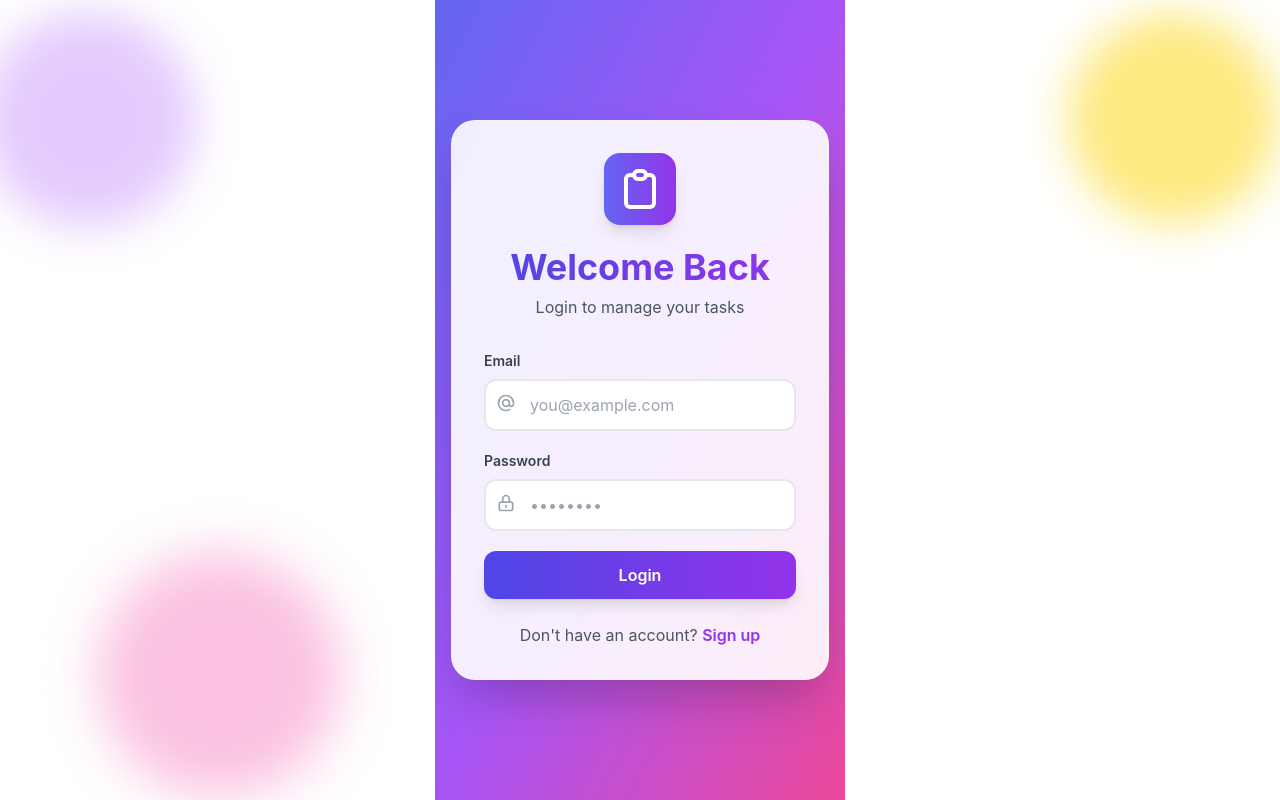
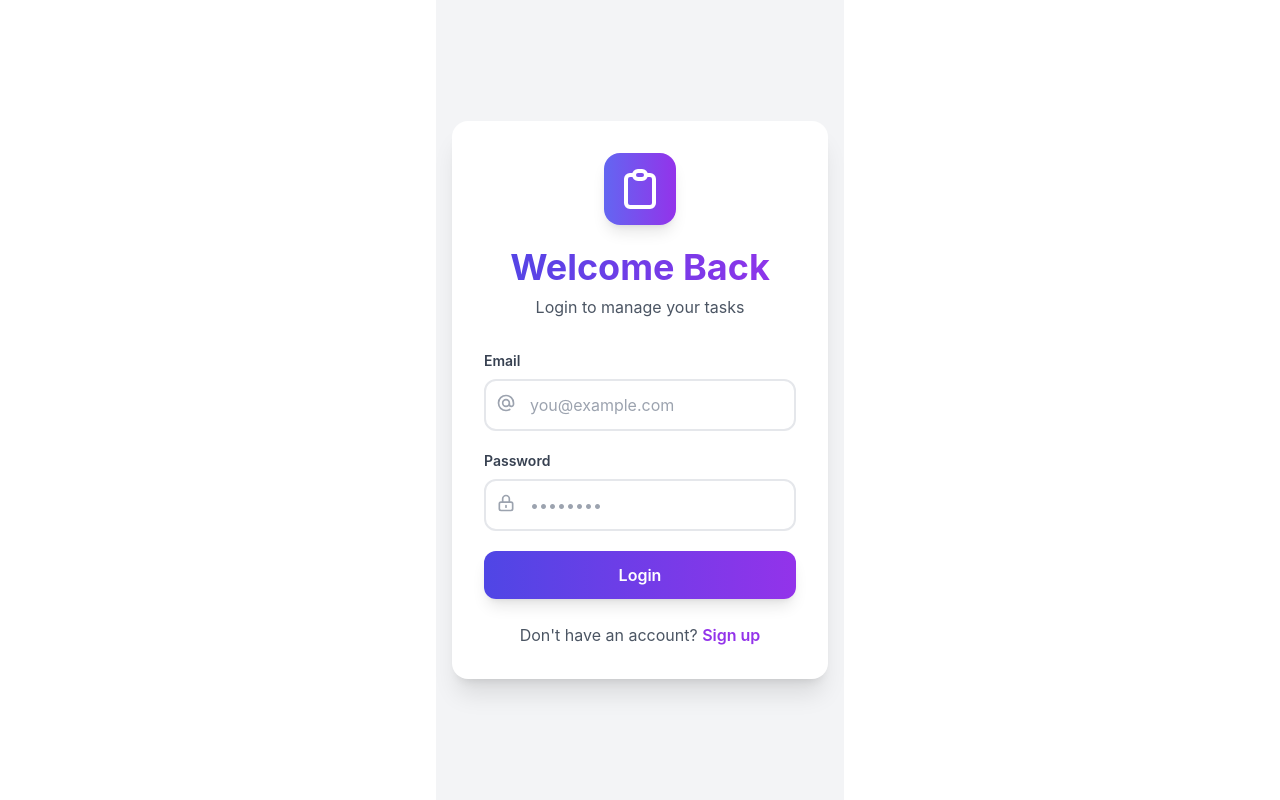
Before and after one commit to anubhav2415/task-manager-frontend, a React (Vite) app: page / in a window 1280 px wide. Built offline with nearby package versions, Linux system fonts and the light colour scheme.

Commit message:
Fix signup and login  layout centering issue

```diff
--- a/src/App.jsx
+++ b/src/App.jsx
@@ -86,9 +86,9 @@ const Login = ({ onSwitch }) => {
   };
 
   return (
-    <div className="min-h-screen bg-gradient-to-br from-indigo-500 via-purple-500 to-pink-500 flex items-center justify-center p-4 relative overflow-hidden">
-      <AnimatedBackground />
-      <div className="bg-white/90 backdrop-blur-lg rounded-3xl shadow-2xl p-8 w-full max-w-md transform hover:scale-105 transition-all duration-300 border border-white/20">
+    <div className="min-h-screen grid place-items-center bg-gray-100 p-4">
+     {/* <AnimatedBackground /> */}
+      <div className="relative z-10 bg-white rounded-2xl shadow-xl p-8 w-full max-w-md">
         <div className="text-center mb-8">
           <div className="inline-block p-3 bg-gradient-to-r from-indigo-500 to-purple-600 rounded-2xl mb-4 shadow-lg transform hover:rotate-12 transition-transform">
             <svg className="w-12 h-12 text-white" fill="none" stroke="currentColor" viewBox="0 0 24 24"><path strokeLinecap="round" strokeLinejoin="round" strokeWidth={2} d="M9 5H7a2 2 0 00-2 2v12a2 2 0 002 2h10a2 2 0 002-2V7a2 2 0 00-2-2h-2M9 5a2 2 0 002 2h2a2 2 0 002-2M9 5a2 2 0 012-2h2a2 2 0 012 2" /></svg>
@@ -140,9 +140,9 @@ const Signup = ({ onSwitch }) => {
   };
 
   return (
-    <div className="min-h-screen bg-gradient-to-br from-blue-500 via-indigo-500 to-purple-600 flex items-center justify-center p-4 relative overflow-hidden">
-      <AnimatedBackground />
-      <div className="bg-white/90 backdrop-blur-lg rounded-3xl shadow-2xl p-8 w-full max-w-md transform hover:scale-105 transition-all duration-300 border border-white/20">
+   <div className="min-h-screen grid place-items-center bg-gray-100 p-4">
+      {/* <AnimatedBackground /> */}
+      <div className="relative z-10 bg-white rounded-2xl shadow-xl p-8 w-full max-w-md">
         <div className="text-center mb-8">
           <div className="inline-block p-3 bg-gradient-to-r from-blue-500 to-indigo-600 rounded-2xl mb-4 shadow-lg transform hover:rotate-12 transition-transform">
             <svg className="w-12 h-12 text-white" fill="none" stroke="currentColor" viewBox="0 0 24 24"><path strokeLinecap="round" strokeLinejoin="round" strokeWidth={2} d="M18 9v3m0 0v3m0-3h3m-3 0h-3m-2-5a4 4 0 11-8 0 4 4 0 018 0zM3 20a6 6 0 0112 0v1H3v-1z" /></svg>
```
